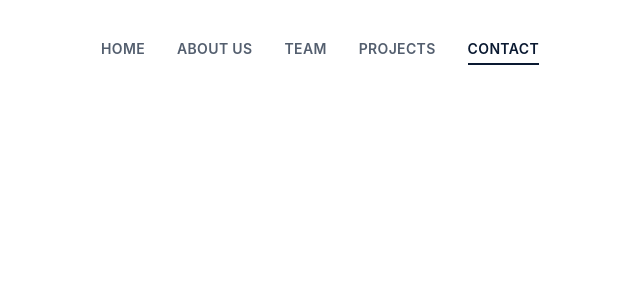
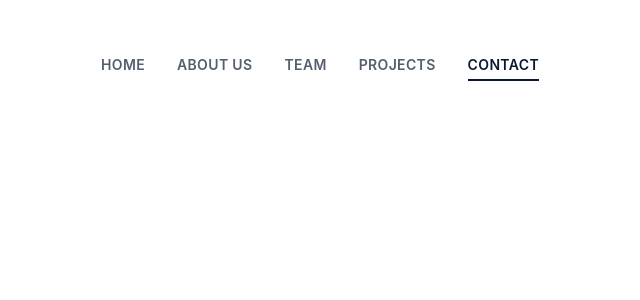
Before and after one commit to VedantBorude683/SG_EXPOCONNECT, a React (Vite) app: page /contact in a window 1280 px wide. Shown: the top 300 px of the page, without its empty margins (320-960 px from the left). Built offline with nearby package versions, Linux system fonts and the light colour scheme.

Commit message:
done finally

```diff
--- a/src/app/components/Footer.tsx
+++ b/src/app/components/Footer.tsx
@@ -1,11 +1,11 @@
 import React from 'react';
 import { Link } from 'react-router';
-import logoVideo from '../../assets/logo.mp4';
+import mainVideo from '../../assets/mainvideo.mp4';
 import { Linkedin, Facebook, Instagram, Twitter, Youtube } from 'lucide-react';
 
 export default function Footer() {
   return (
-    <footer className="w-full bg-[#FCFAF5] border-t border-gray-200/60 text-[#0A1931] relative z-20">
+    <footer className="w-full bg-[#FDFCF8] border-t border-[#e8e0d0]/60 text-[#0A1931] relative z-20">
 
       {/* Main Footer Body */}
       <div className="max-w-7xl mx-auto px-6 md:px-8 py-12 md:py-16 grid grid-cols-1 sm:grid-cols-2 md:grid-cols-4 gap-10 md:gap-12">
@@ -13,13 +13,13 @@ export default function Footer() {
         {/* Column 1: Brand */}
         <div className="flex flex-col gap-5">
           <video
-            src={logoVideo}
+            src={mainVideo}
             autoPlay
             loop
             muted
             playsInline
-            className="w-40 h-auto object-contain"
-            style={{ backgroundColor: '#FCFAF5', mixBlendMode: 'multiply' }}
+            className="w-70 h-auto object-contain"
+            style={{ backgroundColor: 'transparent', mixBlendMode: 'multiply' }}
           />
           <p className="text-gray-500 text-sm leading-relaxed">
             With years of industry experience, we are a dedicated team of exhibition professionals who understand that every event is an opportunity to make a lasting impression.
--- a/src/app/components/Navigation.tsx
+++ b/src/app/components/Navigation.tsx
@@ -2,7 +2,7 @@ import React, { useEffect, useState } from 'react';
 import { motion, AnimatePresence } from 'motion/react';
 import { ArrowRight, Menu, X } from 'lucide-react';
 import { Link, useLocation } from 'react-router';
-import logoVideo from '../../assets/logo.mp4';
+import mainVideo from '../../assets/mainvideo.mp4';
 
 const navLinks = [
   { name: 'Home', path: '/' },
@@ -33,24 +33,25 @@ export default function Navigation({ delay = 0 }) {
         animate={{ y: 0, opacity: 1 }}
         transition={{ duration: 1, ease: [0.16, 1, 0.3, 1], delay }}
         className={`fixed w-full top-0 left-0 z-50 transition-all duration-700 ${isScrolled
-          ? 'bg-white shadow-sm'
-          : 'bg-transparent py-2'
+          ? 'bg-[#FCFAF5] shadow-sm border-b border-[#e8e0d0]/60'
+          : 'bg-[#FCFAF5]/0 py-2'
           }`}
       >
-        <div className="max-w-7xl mx-auto px-6 py-3 flex items-center justify-between h-20">
+        <div className="max-w-7xl mx-auto px-6 py-2 flex items-center justify-between h-28">
 
           {/* Logo */}
           <Link to="/" className="flex items-center flex-shrink-0">
             <video
-              src={logoVideo}
+              src={mainVideo}
               autoPlay
               loop
               muted
               playsInline
-              className="h-14 md:h-16 w-auto object-contain"
+              className="h-28 md:h-28 w-auto object-contain"
               style={{
-                backgroundColor: 'transparent',
+                backgroundColor: '#FCFAF5',
                 mixBlendMode: 'multiply',
+                borderRadius: '4px',
               }}
             />
           </Link>
```
